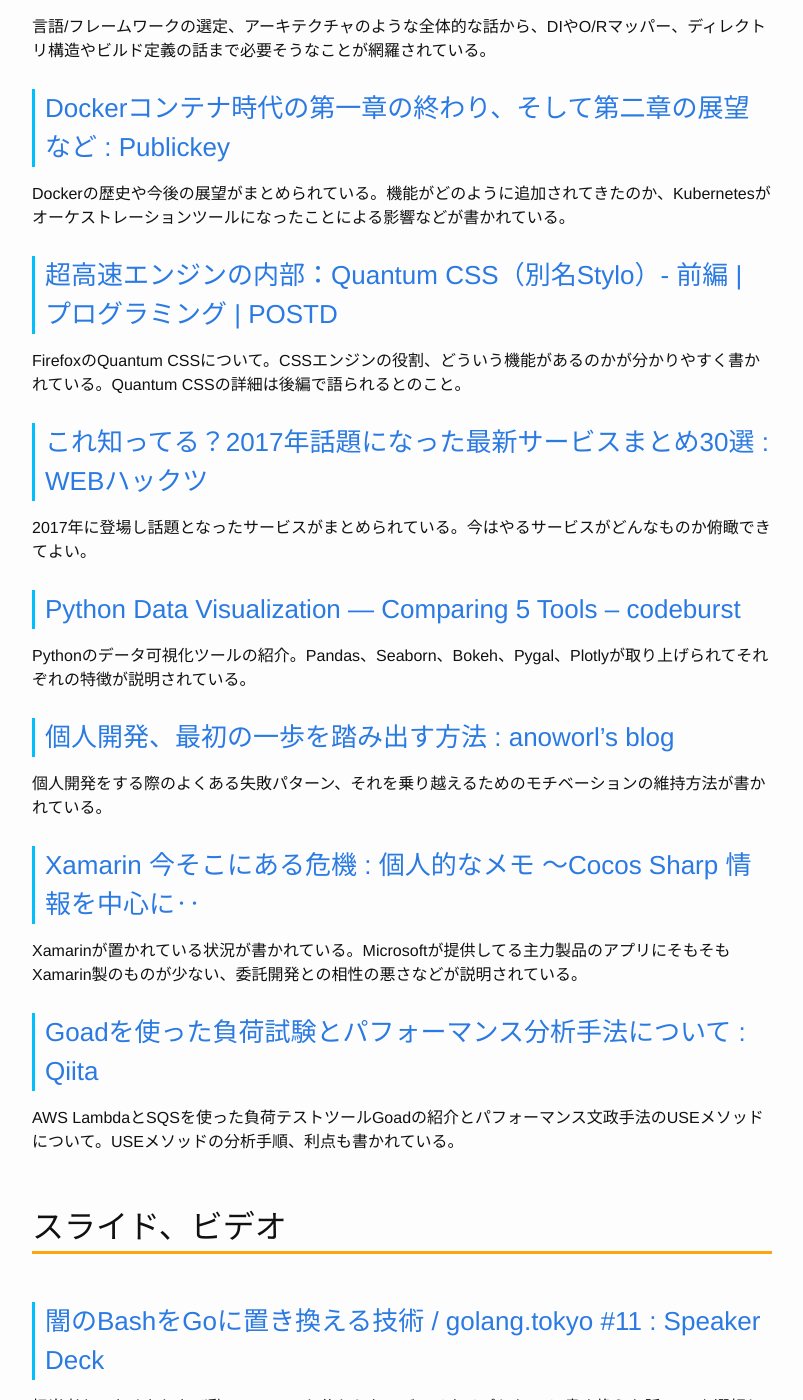
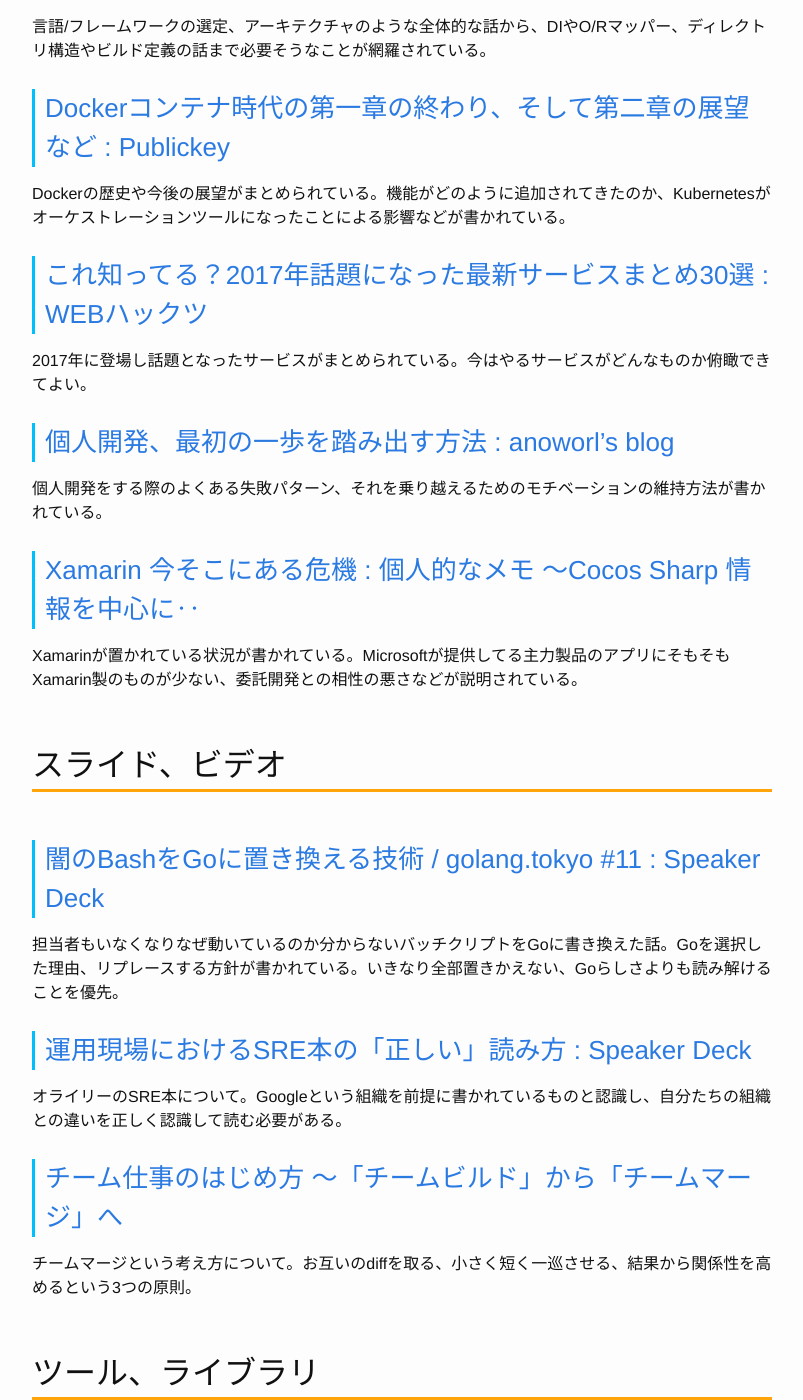
Before and after one commit to Gather-Tech/Gather-Tech.github.io, a Jekyll site: the page built from _posts/2017/2017-12-18-Gather77.md, in a window 1280 px wide and 1400 px high, scrolled down 1863 px. Shown: the whole window, without its empty margins (238-1041 px from the left). Built offline with Jekyll 4.4.1, drawn with Linux system fonts in a browser that asks for light colours.

Commit message:
Reduced articles

```diff
--- a/_posts/2017/2017-12-18-Gather77.md
+++ b/_posts/2017/2017-12-18-Gather77.md
@@ -46,17 +46,9 @@
 
 Dockerの歴史や今後の展望がまとめられている。機能がどのように追加されてきたのか、Kubernetesがオーケストレーションツールになったことによる影響などが書かれている。
 
-### [超高速エンジンの内部：Quantum CSS（別名Stylo）- 前編 | プログラミング | POSTD](http://postd.cc/inside-a-super-fast-css-engine-quantum-css-aka-stylo/)
-
-FirefoxのQuantum CSSについて。CSSエンジンの役割、どういう機能があるのかが分かりやすく書かれている。Quantum CSSの詳細は後編で語られるとのこと。
-
 ### [これ知ってる？2017年話題になった最新サービスまとめ30選 : WEBハックツ](http://www.kk3marketer.com/entry/17-service)
 
 2017年に登場し話題となったサービスがまとめられている。今はやるサービスがどんなものか俯瞰できてよい。
-
-### [Python Data Visualization — Comparing 5 Tools – codeburst](https://codeburst.io/overview-of-python-data-visualization-tools-e32e1f716d10)
-
-Pythonのデータ可視化ツールの紹介。Pandas、Seaborn、Bokeh、Pygal、Plotlyが取り上げられてそれぞれの特徴が説明されている。
 
 ### [個人開発、最初の一歩を踏み出す方法 : anoworl's blog](http://anoworl.hatenablog.com/entry/2017/12/11/235006)
 
@@ -65,10 +57,6 @@
 ### [Xamarin 今そこにある危機 : 個人的なメモ 〜Cocos Sharp 情報を中心に‥](http://hiro128.hatenablog.jp/entry/2017/12/14/003633)
 
 Xamarinが置かれている状況が書かれている。Microsoftが提供してる主力製品のアプリにそもそもXamarin製のものが少ない、委託開発との相性の悪さなどが説明されている。
-
-### [Goadを使った負荷試験とパフォーマンス分析手法について : Qiita](https://qiita.com/ytanaka/items/4025c8d33b4d2b1a2fa4)
-
-AWS LambdaとSQSを使った負荷テストツールGoadの紹介とパフォーマンス文政手法のUSEメソッドについて。USEメソッドの分析手順、利点も書かれている。
 
 ## スライド、ビデオ
 
```
